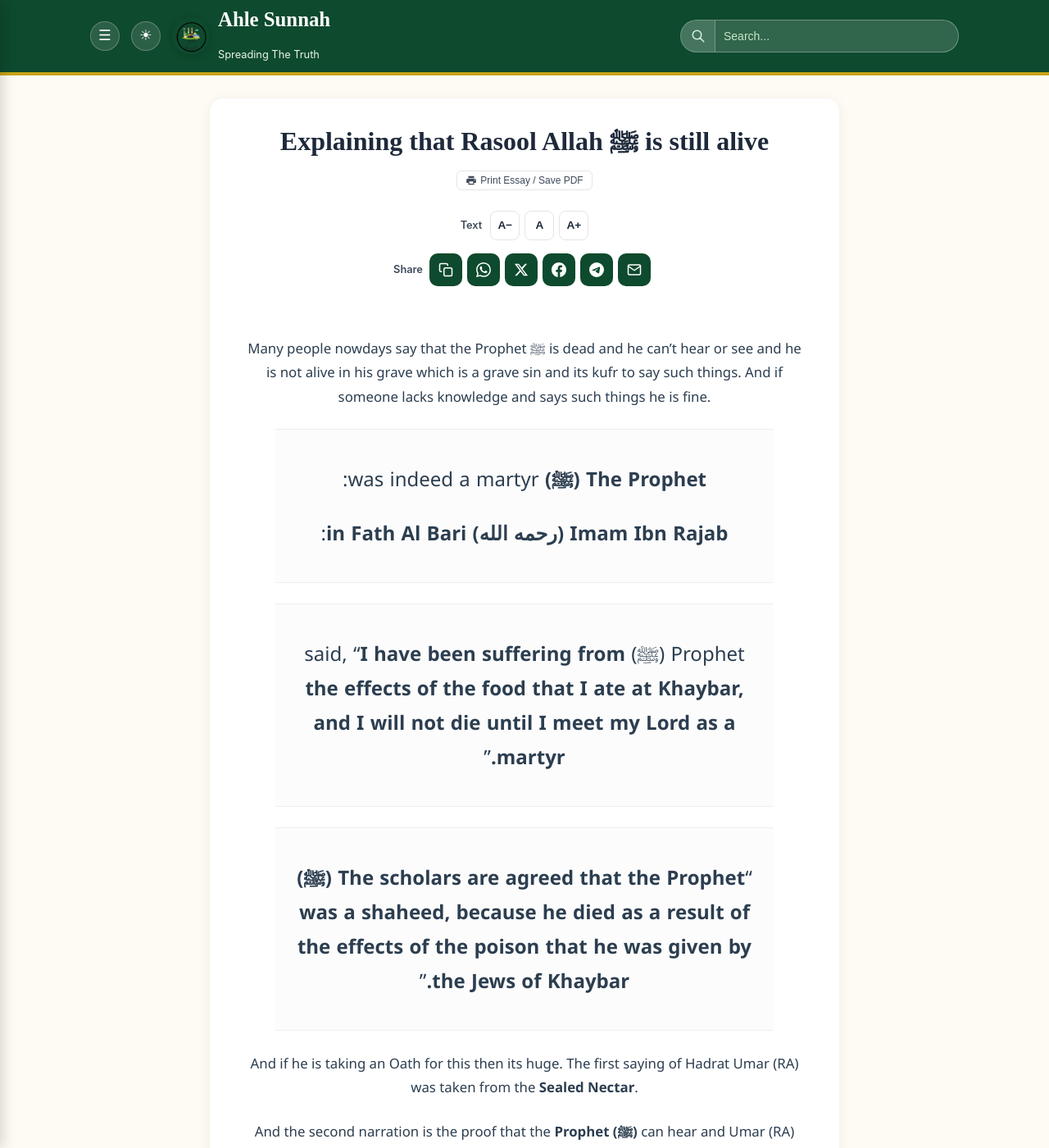
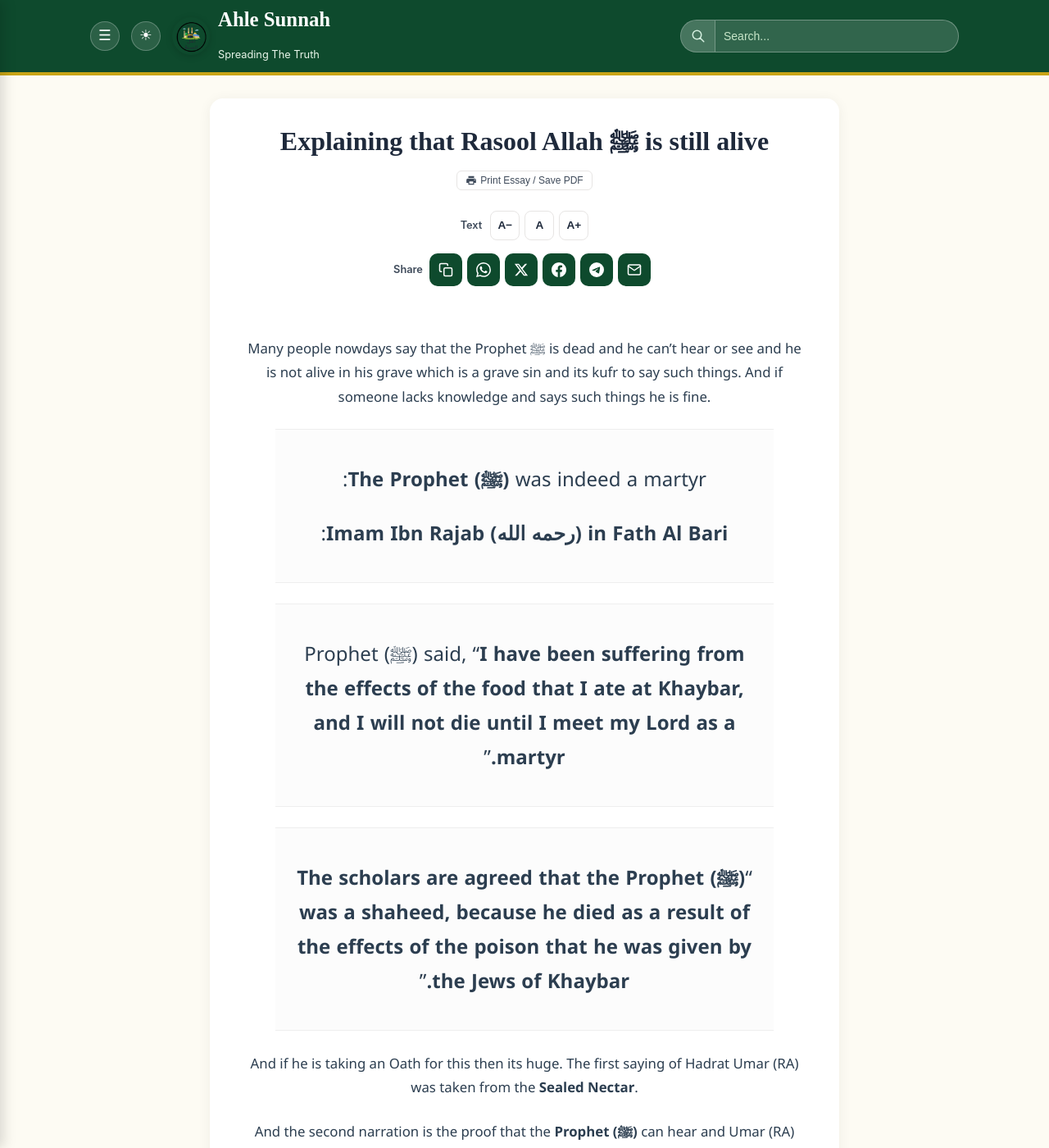
Before and after one commit to Fali17/ahlesunnah, a Jekyll site: the page built from _posts/2024-10-08-explaining-that-rasool-allah-is-still-alive.md, in a window 1280 px wide and 1400 px high. Shown: the whole window at 82% size. Built offline with Jekyll 4.4.1, drawn with Linux system fonts in a browser that asks for light colours; part of the change alters nothing that is shown.

```diff
--- a/_posts/2024-10-08-explaining-that-rasool-allah-is-still-alive.md
+++ b/_posts/2024-10-08-explaining-that-rasool-allah-is-still-alive.md
@@ -7,13 +7,13 @@ tags: [Essay , Fiqh , Aqeedah]
 
 Many people nowdays say that the Prophet ﷺ is dead and he can't hear or see and he is not alive in his grave which is a grave sin and its kufr to say such things. And if someone lacks knowledge and says such things he is fine.
 
->**The Prophet (ﷺ)** was indeed a martyr:
+>**The Prophet <bdi>(ﷺ)</bdi>** was indeed a martyr:
 >
->**Imam Ibn Rajab (رحمه الله) in Fath Al Bari**:
+>**Imam Ibn Rajab <bdi>(رحمه الله)</bdi> in Fath Al Bari**:
 
->Prophet (ﷺ) said, "**I have been suffering from the effects of the food that I ate at Khaybar, and I will not die until I meet my Lord as a martyr.**"
+>Prophet <bdi>(ﷺ)</bdi> said, "**I have been suffering from the effects of the food that I ate at Khaybar, and I will not die until I meet my Lord as a martyr.**"
 
->"**The scholars are agreed that the Prophet (ﷺ) was a shaheed, because he died as a result of the effects of the poison that he was given by the Jews of Khaybar.**"
+>"**The scholars are agreed that the Prophet <bdi>(ﷺ)</bdi> was a shaheed, because he died as a result of the effects of the poison that he was given by the Jews of Khaybar.**"
 
 And if he is taking an Oath for this then its huge.
 The first saying of Hadrat Umar (RA) was taken from the **Sealed Nectar**.
```
